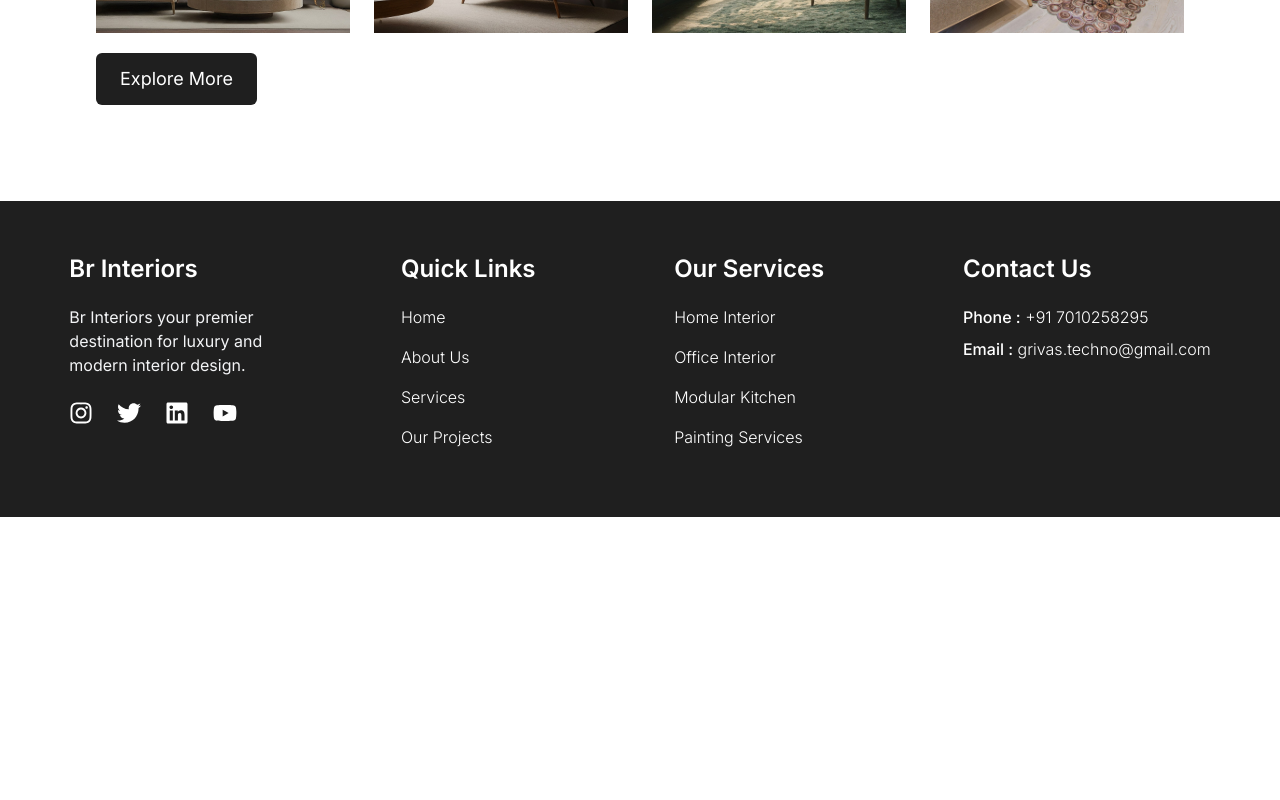
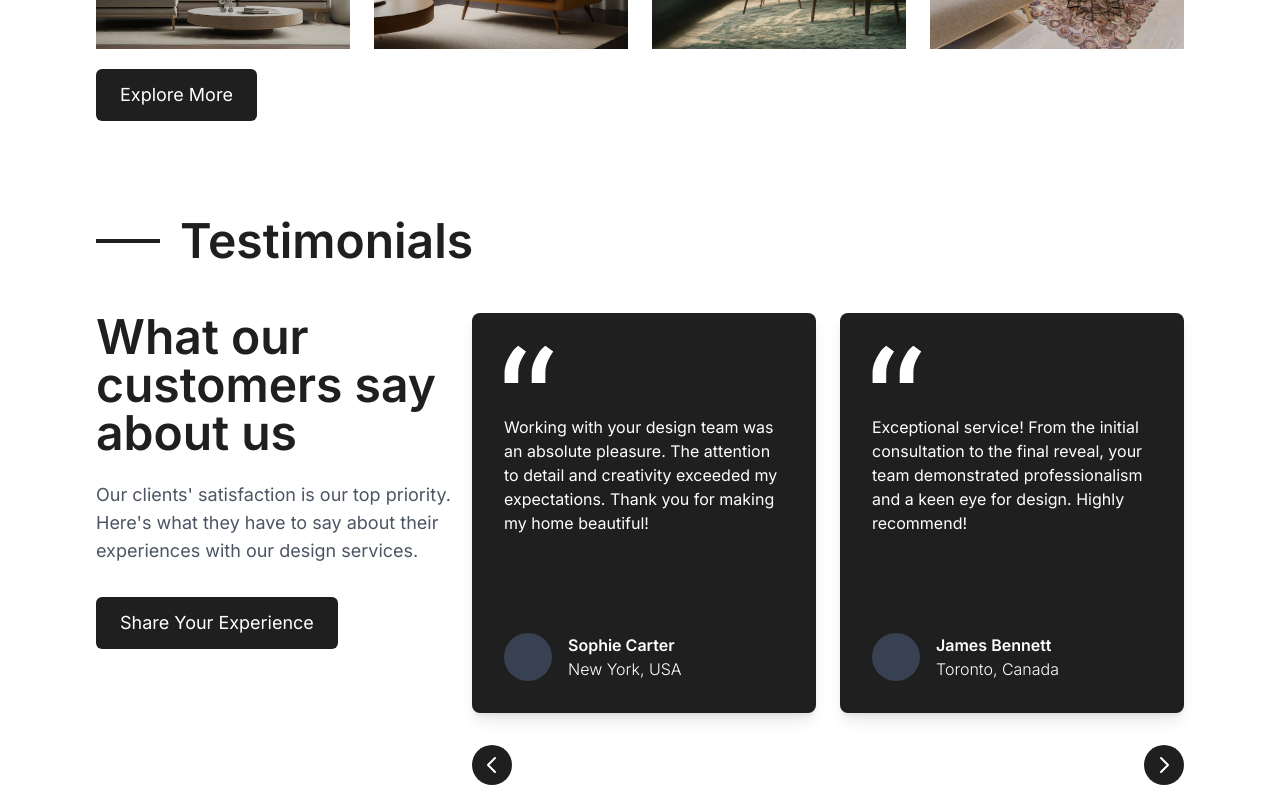
Before and after one commit to Sirajudeen-kb/interior, a Next.js app: page / in a window 1280 px wide. Shown: the part 3400-4200 px from the top of the page. Before the commit the page ends 3917 px from the top, so only its background shows below. Built offline with nearby package versions, Linux system fonts and the light colour scheme.

Commit message:
Added testimonial updated animation and tweaks.

```diff
--- a/app/Components/Projects.tsx
+++ b/app/Components/Projects.tsx
@@ -39,11 +39,11 @@ const Projects = () => {
 
   return (
     <div
-      className="px-6 md:px-12 lg:px-24 lg:py-24 py-8 md:py-16"
+      className="px-6 md:px-12 lg:px-24 lg:pt-24 pt-8 md:pt-16"
       ref={sectionRef}
     >
       <div
-        className={`flex items-center ${
+        className={`flex items-center mb-12 lg:mb-15 ${
           sectionInView ? "animate-slide-right" : "opacity-0"
         } transition-opacity duration-500`}
       >
--- a/app/Components/Services.tsx
+++ b/app/Components/Services.tsx
@@ -116,7 +116,7 @@ const Services: React.FC = () => {
             </div>
 
             <button className="px-6 py-3 bg-[#1F1F1F] text-white rounded-md hover:bg-[#444444] transition-colors duration-200 text-base md:text-lg w-fit mx-auto lg:mx-0">
-              <Link href="/services">Explore More</Link>
+              <Link href="/services">Explore All</Link>
             </button>
           </div>
         </div>
--- /dev/null
+++ b/app/Components/TestimonialSlider.tsx
@@ -0,0 +1,171 @@
+"use client";
+import React, { useState } from "react";
+import { useInView } from "react-intersection-observer";
+import Quote from "../../public/assets/Quote.svg";
+import Image from "next/image";
+
+const testimonials = [
+  {
+    quote:
+      "Working with your design team was an absolute pleasure. The attention to detail and creativity exceeded my expectations. Thank you for making my home beautiful!",
+    author: "Sophie Carter",
+    location: "New York, USA",
+  },
+  {
+    quote:
+      "Exceptional service! From the initial consultation to the final reveal, your team demonstrated professionalism and a keen eye for design. Highly recommend!",
+    author: "James Bennett",
+    location: "Toronto, Canada",
+  },
+  {
+    quote:
+      "Working with your design team was an absolute pleasure. The attention to detail and creativity exceeded my expectations. Thank you for making my home beautiful!",
+    author: "Sophie Carter",
+    location: "New York, USA",
+  },
+  {
+    quote:
+      "Exceptional service! From the initial consultation to the final reveal, your team demonstrated professionalism and a keen eye for design. Highly recommend!",
+    author: "James Bennett",
+    location: "Toronto, Canada",
+  },
+  // Add more testimonials as needed
+];
+
+const TestimonialSlider = () => {
+  const [currentIndex, setCurrentIndex] = useState(0);
+
+  const nextTestimonial = () => {
+    setCurrentIndex((prevIndex) => (prevIndex + 1) % testimonials.length);
+  };
+
+  const prevTestimonial = () => {
+    setCurrentIndex(
+      (prevIndex) => (prevIndex - 1 + testimonials.length) % testimonials.length
+    );
+  };
+
+  const { ref: sectionRef, inView: sectionInView } = useInView({
+    triggerOnce: true,
+    threshold: 0.2,
+  });
+
+  return (
+    <div
+      className="px-6 md:px-12 lg:px-24 lg:py-24 py-8 md:py-16"
+      ref={sectionRef}
+    >
+      <div
+        className={`flex items-center mb-12 lg:mb-15 ${
+          sectionInView ? "animate-slide-right" : "opacity-0"
+        } transition-opacity duration-500`}
+      >
+        <div className="w-10 md:w-12 lg:w-16 lg:border-t-4 md:border-t-2 border-t border-[#1F1F1F] mr-5"></div>
+        <h1 className="text-xl text-[#1F1F1F] lg:text-5xl md:text-3xl font-semibold">
+          Testimonials
+        </h1>
+      </div>
+
+      <div className="flex flex-col lg:flex-row lg:items-start lg:justify-between gap-x-5  mx-auto">
+        <div className="lg:w-1/3 mb-6 lg:mb-0" ref={sectionRef}>
+          <div
+            className={` ${
+              sectionInView ? "animate-slide-right" : "opacity-0"
+            } transition-opacity duration-500`}
+          >
+            <h2 className="text-3xl lg:text-5xl text-[#1F1F1F] font-semibold mb-6">
+              What our customers say about us
+            </h2>
+            <p className="text-lg mb-8 text-gray-600">
+              Our clients' satisfaction is our top priority. Here's what they
+              have to say about their experiences with our design services.
+            </p>
+            <button className="px-6 py-3 bg-[#1F1F1F] text-white rounded-md hover:bg-[#444444] transition-colors duration-200 text-base md:text-lg w-fit mx-auto lg:mx-0">
+              Share Your Experience
+            </button>
+          </div>
+        </div>
+        <div className="lg:w-2/3" ref={sectionRef}>
+          <div
+            className={`${
+              sectionInView ? "animate-slide-up" : "opacity-0"
+            } transition-opacity duration-500`}
+          >
+            <div className="grid lg:grid-cols-2 md:grid-cols-2 grid-cols-1 gap-6 mb-8">
+              {[currentIndex, (currentIndex + 1) % testimonials.length].map(
+                (index, i) => (
+                  <div
+                    key={i}
+                    className="bg-[#1F1F1F] text-white p-8 rounded-lg shadow-lg flex flex-col justify-between h-[400px] overflow-y-auto"
+                  >
+                    <div>
+                      <Image src={Quote} alt="Quote" className="mb-8" />
+                      <p className="text-base mb-6">
+                        {testimonials[index].quote}
+                      </p>
+                    </div>
+                    <div className="flex items-center mt-auto">
+                      <div className="w-12 h-12 bg-gray-700 rounded-full mr-4"></div>
+                      <div>
+                        <p className="font-semibold">
+                          {testimonials[index].author}
+                        </p>
+                        <p className="text-white font-light">
+                          {testimonials[index].location}
+                        </p>
+                      </div>
+                    </div>
+                  </div>
+                )
+              )}
+            </div>
+            <div className="flex justify-between items-center">
+              <button
+                onClick={prevTestimonial}
+                className="p-2 bg-[#1F1F1F] text-white rounded-full hover:bg-[#444444] transition-colors duration-200"
+                aria-label="Previous testimonial"
+              >
+                <svg
+                  xmlns="http://www.w3.org/2000/svg"
+                  className="h-6 w-6"
+                  fill="none"
+                  viewBox="0 0 24 24"
+                  stroke="currentColor"
+                >
+                  <path
+                    strokeLinecap="round"
+                    strokeLinejoin="round"
+                    strokeWidth={2}
+                    d="M15 19l-7-7 7-7"
+                  />
+                </svg>
+              </button>
+              <button
+                onClick={nextTestimonial}
+                className="p-2 bg-[#1F1F1F] text-white rounded-full hover:bg-[#444444] transition-colors duration-200"
+                aria-label="Next testimonial"
+              >
+                <svg
+                  xmlns="http://www.w3.org/2000/svg"
+                  className="h-6 w-6"
+                  fill="none"
+                  viewBox="0 0 24 24"
+                  stroke="currentColor"
+                >
+                  <path
+                    strokeLinecap="round"
+                    strokeLinejoin="round"
+                    strokeWidth={2}
+                    d="M9 5l7 7-7 7"
+                  />
+                </svg>
+              </button>
+            </div>
+          </div>
+        </div>
+      </div>
+    </div>
+  );
+};
+
+export default TestimonialSlider;
--- a/app/page.tsx
+++ b/app/page.tsx
@@ -2,6 +2,7 @@ import About from "./Components/About";
 import Hero from "./Components/Hero";
 import Projects from "./Components/Projects";
 import Services from "./Components/Services";
+import TestimonialSlider from "./Components/TestimonialSlider";
 
 export default function Home() {
   return (
@@ -18,6 +19,9 @@ export default function Home() {
       <div id="projects-section">
         <Projects />
       </div>
+      <div id="testimonial-section">
+        <TestimonialSlider />
+      </div>
     </div>
   );
 }
```
Also changed, not shown: public/assets/Quote.svg (added).
